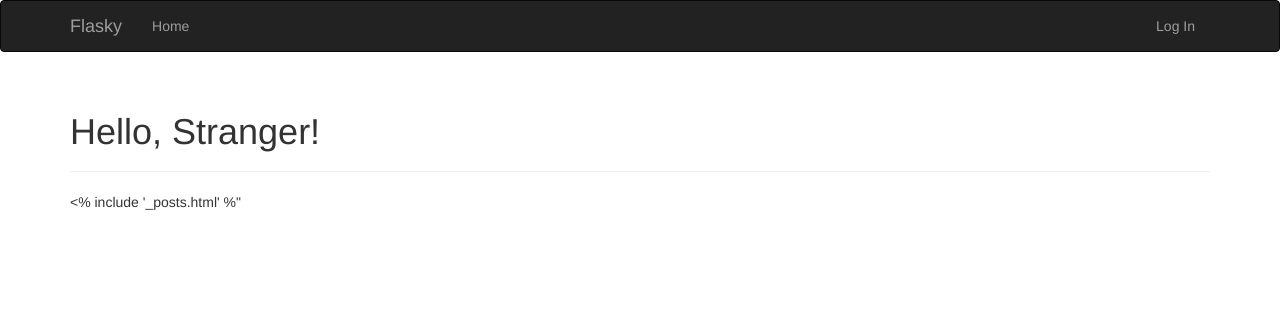
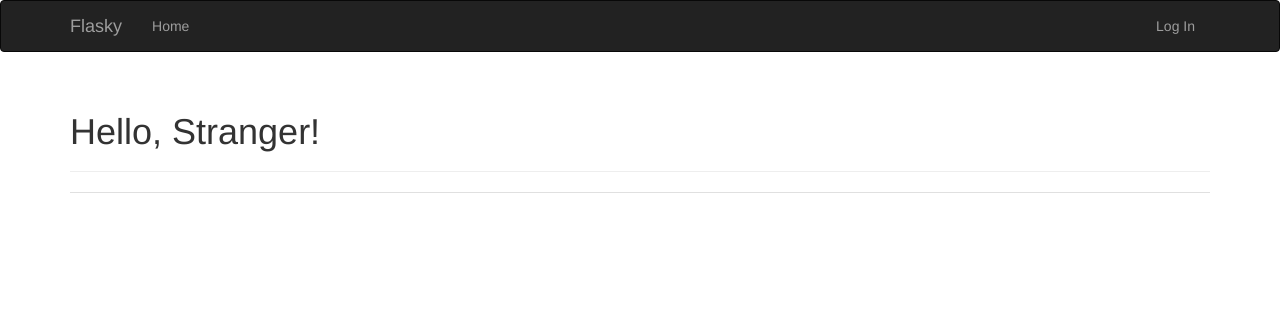
Before and after one commit to vnscriptkid/MyBlogFlaskPython, a Flask app: page / in a window 1280 px wide. Shown: the top 312 px of the page. Run offline with Flask 2, Linux system fonts and the light colour scheme; data that the repository does not hold is empty; some libraries are stand-ins or nearby versions.

Commit message:
Fix include _posts.html in index.html

```diff
--- a/app/templates/index.html
+++ b/app/templates/index.html
@@ -10,5 +10,5 @@
             {{ wtf.quick_form(form) }}
         {% endif %}
     </div>
-    <% include '_posts.html' %"
+    {% include '_posts.html' %}
 {% endblock %}
```
